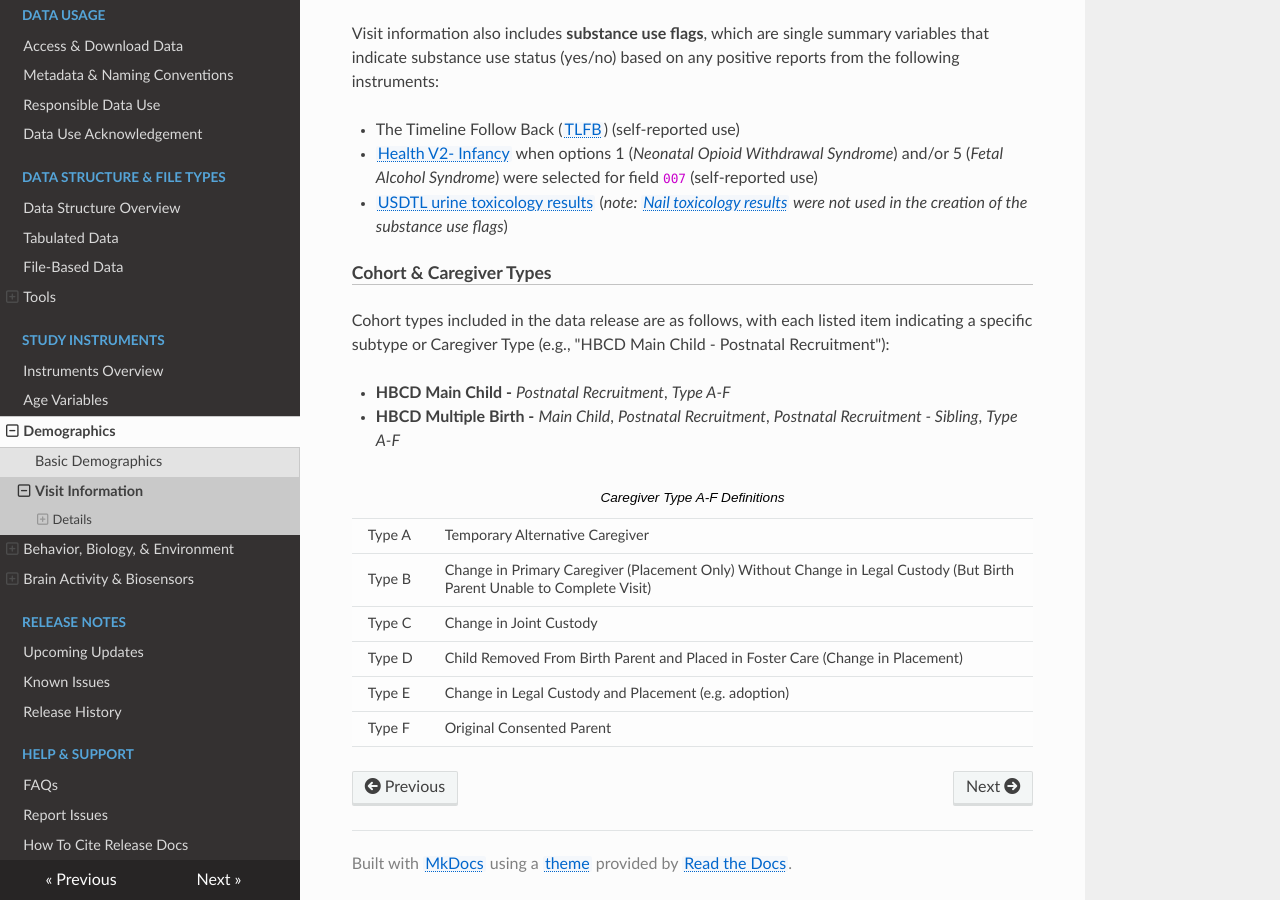
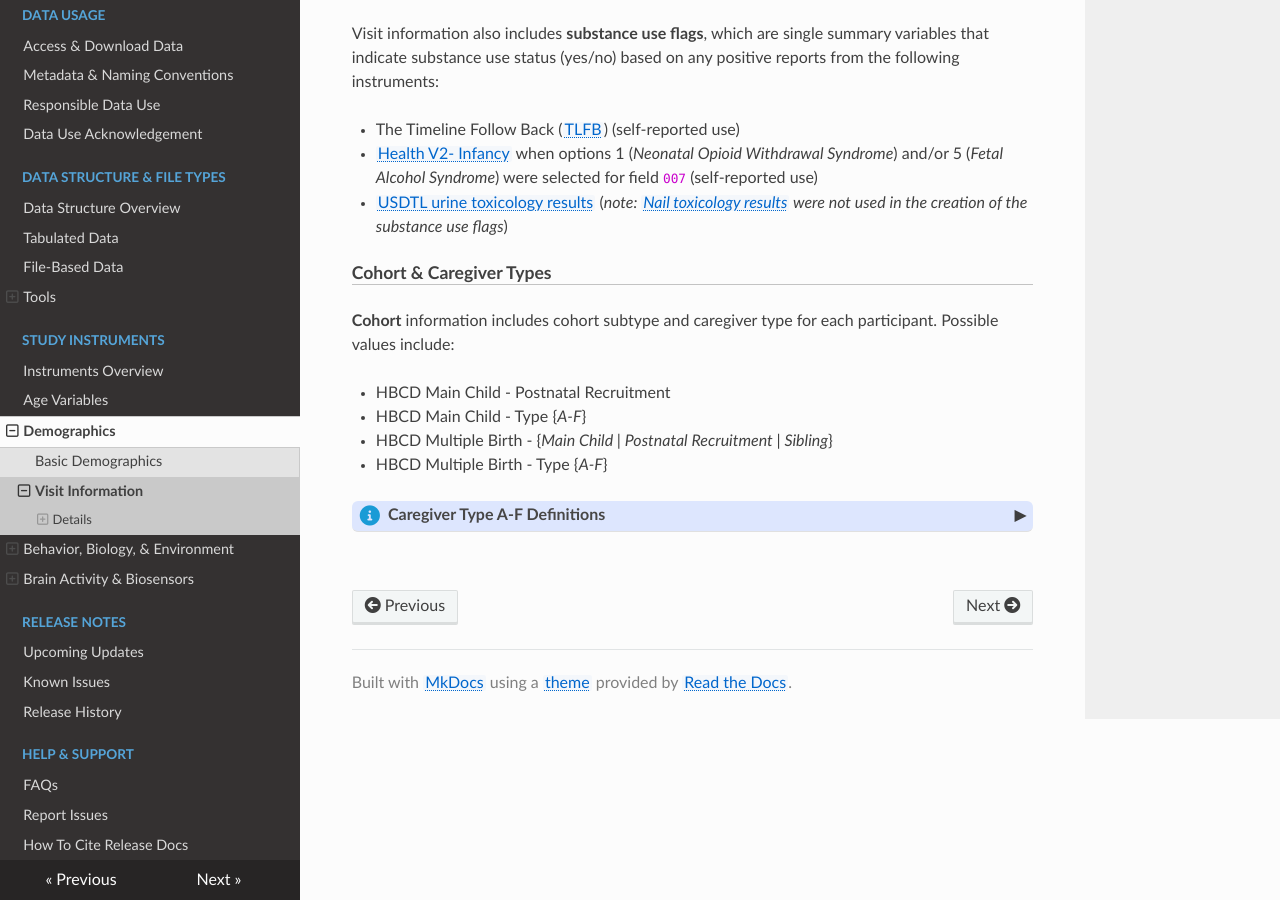
Before and after one commit to nbdc-datahub/hbcd-docs, an MkDocs documentation site: the page built from docs/instruments/demo/visitinfo.md, in a window 1280 px wide and 900 px high, scrolled down 681 px. Built offline with MkDocs 1.6.1, drawn with Linux system fonts in a browser that asks for light colours; nearby versions of some CDN libraries.

Commit message:
visit info polish

```diff
--- a/docs/instruments/demo/visitinfo.md
+++ b/docs/instruments/demo/visitinfo.md
@@ -40,14 +40,25 @@ Visit information also includes **substance use flags**, which are single summar
 
 #### Cohort & Caregiver Types
 
-<p>Cohort types included in the data release are as follows, with each listed item indicating a specific subtype or Caregiver Type (e.g., "HBCD Main Child - Postnatal Recruitment"):</p>
-<ul>
-    <li><strong>HBCD Main Child -</strong> <em>Postnatal Recruitment</em>, <em>Type A-F</em></li>
-    <li><strong>HBCD Multiple Birth -</strong> <em>Main Child</em>, <em>Postnatal Recruitment</em>, <em>Postnatal Recruitment - Sibling</em>, <em>Type A-F</em></li>
-</ul>
+**Cohort** information includes cohort subtype and caregiver type for each participant. Possible values include:
 
+ - HBCD Main Child - Postnatal Recruitment
+ - HBCD Main Child - Type {*A-F*}
+ - HBCD Multiple Birth - {*Main Child | Postnatal Recruitment | Sibling*}
+ - HBCD Multiple Birth - Type {*A-F*}
+
+<div id="cg-types" class="table-banner" onclick="toggleCollapse(this)">
+  <span class="emoji"><i class="fa-solid fa-circle-info"></i></span>
+  <span class="text-with-link">
+  <span class="text">Caregiver Type A-F Definitions</span>
+  <a class="anchor-link" href="#cg-types" title="Copy link">
+  <i class="fa-solid fa-link"></i>
+  </a>
+  </span>
+  <span class="arrow">▸</span>
+</div>
+<div class="table-collapsible-content">
 <table class="table-no-vertical-lines" style="width: 100%; border-collapse: collapse; table-layout: fixed;">
-<caption>Caregiver Type A-F Definitions</caption>
 <tbody>
     <tr>
         <td>Type A</td>
@@ -71,3 +82,6 @@ Visit information also includes **substance use flags**, which are single summar
     </tr>
 </tbody>
 </table>
+</div>
+
+<br>
```
